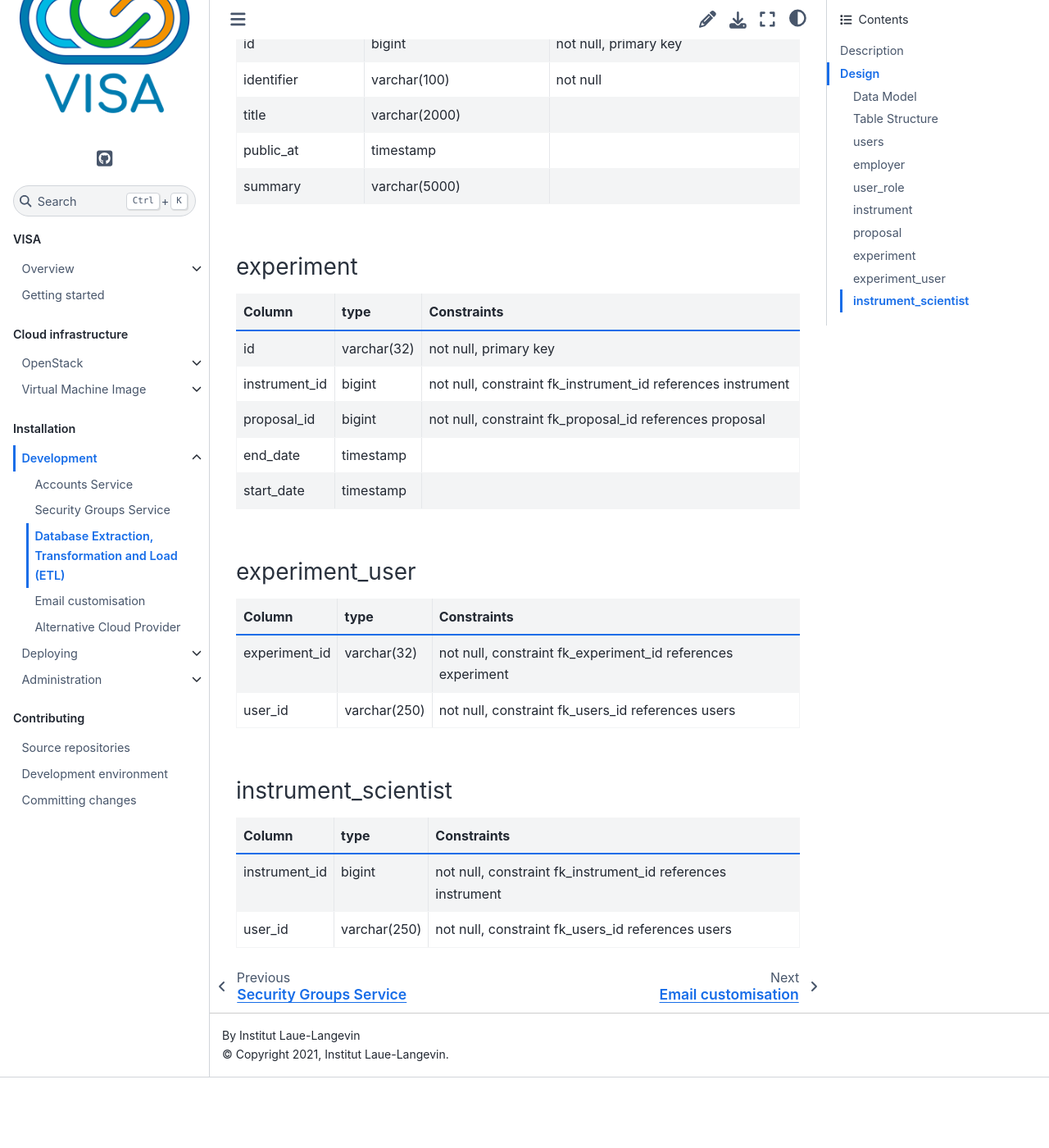
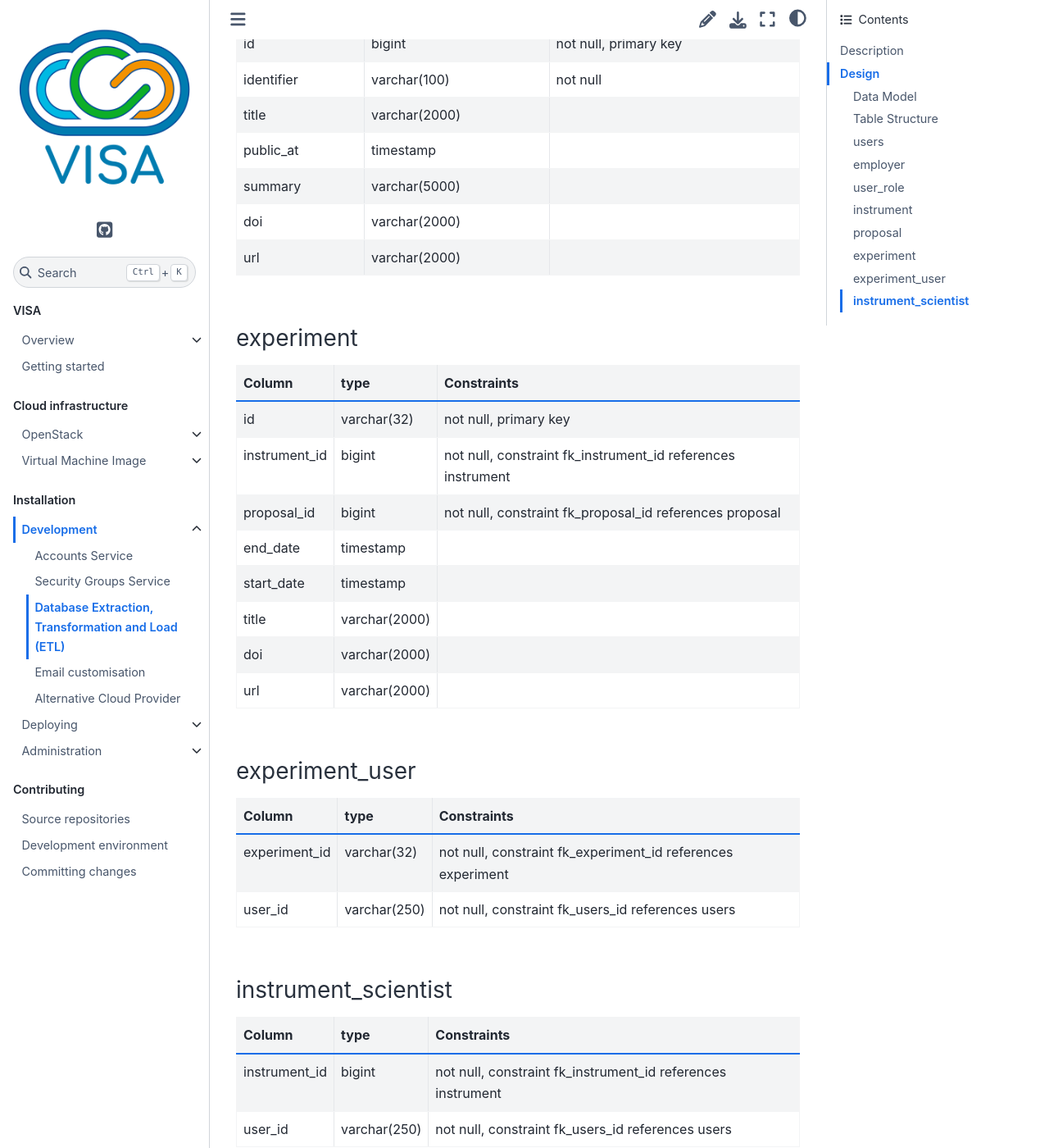
Before and after one commit to ILLGrenoble/visa-docs, a Sphinx documentation site: the page built from docs/source/development/development-etl.md, in a window 1280 px wide and 1400 px high, scrolled down 5426 px. Shown: the whole window at 82% size. Built offline with Sphinx 7.4.7 and the Sphinx Book theme 1.1.4, drawn with Linux system fonts in a browser that asks for light colours; before the commit the page ends 6740 px from its top, so only the background shows below that.

Commit message:
update the experiment and proposal etl tables

```diff
--- a/docs/source/development/development-etl.md
+++ b/docs/source/development/development-etl.md
@@ -120,6 +120,8 @@ The following sections are the tables that need data to be injected and the stru
 |    title |     varchar(2000)
 |    public_at |  timestamp
 |    summary |   varchar(5000)
+|    doi |   varchar(2000)
+|    url |   varchar(2000)
 
 ### experiment
 
@@ -130,6 +132,9 @@ The following sections are the tables that need data to be injected and the stru
 |    proposal_id  | bigint   |   not null, constraint fk_proposal_id references proposal
 |    end_date    |  timestamp
 |    start_date   | timestamp
+|    title |     varchar(2000)
+|    doi |   varchar(2000)
+|    url |   varchar(2000)
 
 ### experiment_user
 
```
